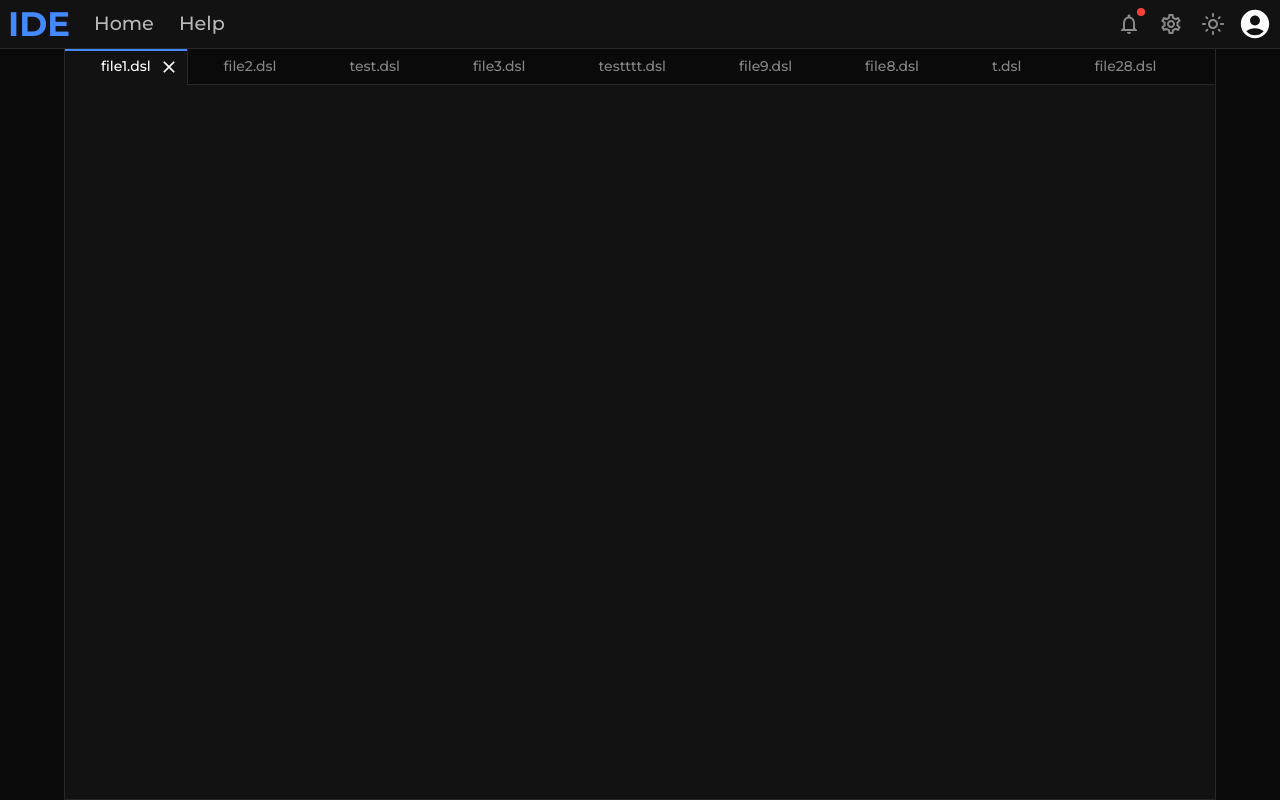
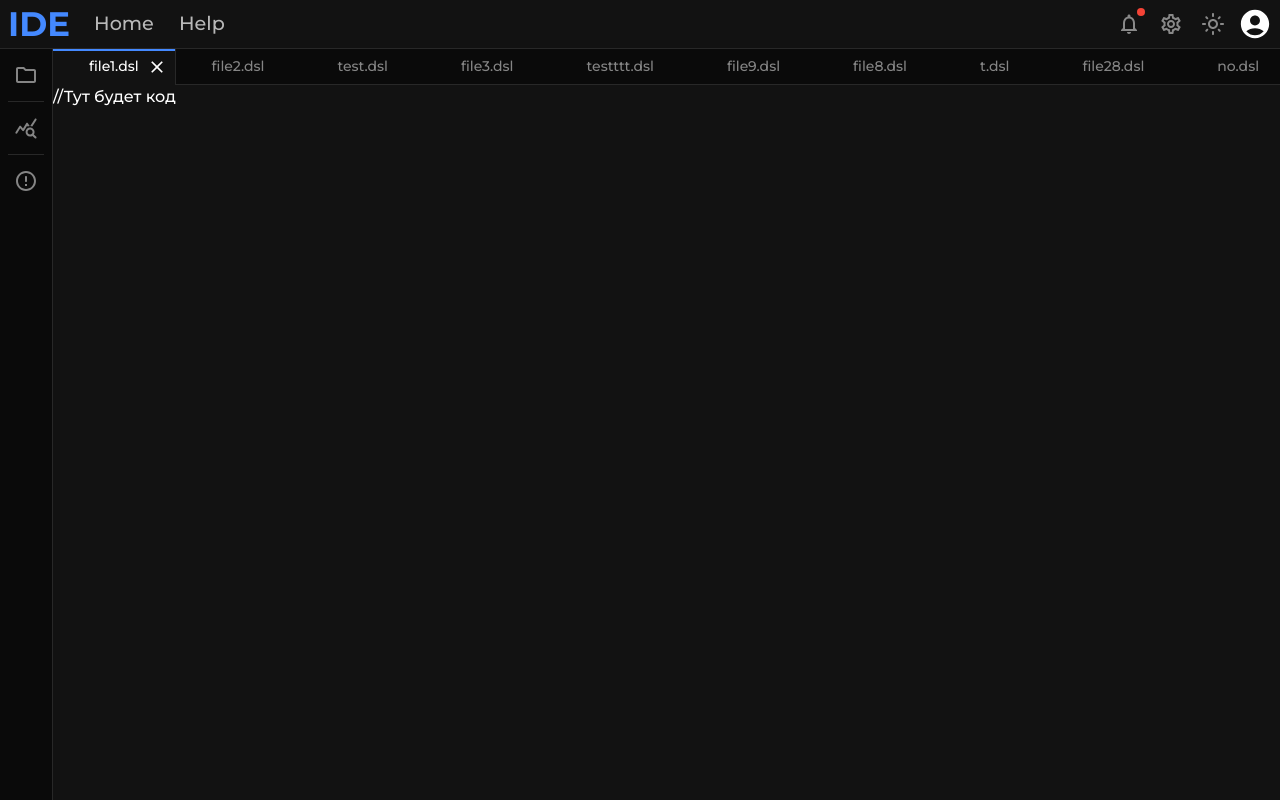
Before and after one commit to Diploma-works/sca-frontend, a React (Create React App) app: page / in a window 1280 px wide. Built offline with nearby package versions, Linux system fonts and the light colour scheme.

Commit message:
Added somewhat working version of left sidebar. Changed appearance of scrollbar across the entire app.

```diff
--- a/src/App.jsx
+++ b/src/App.jsx
@@ -1,10 +1,12 @@
-import { Container, createTheme, CssBaseline, Divider, ThemeProvider } from "@mui/material";
+import { Box, Container, createTheme, CssBaseline, Divider, Stack, ThemeProvider } from "@mui/material";
 import { lightTheme } from "./themes/light";
 import { darkTheme } from "./themes/dark";
 
 import Navbar from "./components/Navbar";
 import Editor from "./components/Editor";
 import { useMemo, useState } from "react";
+import LeftSidebar from "./components/LeftSidebar";
+import RightSidebar from "./components/RightSidebar";
 
 const App = () => {
     const [mode, setMode] = useState("dark");
@@ -21,17 +23,16 @@ const App = () => {
 
     return (
         <ThemeProvider theme={theme}>
-            <CssBaseline/>
+            <CssBaseline enableColorScheme/>
             <Navbar mode={mode} switchMode={switchMode}/>
             <Divider/>
-            <Container sx={{
+            <Stack direction="row" sx={{
                 flex: 1,
-                display: 'flex',
-                flexDirection: 'column',
-                p: 0,
+                overflow: 'hidden',
             }}>
+                <LeftSidebar/>
                 <Editor/>
-            </Container>
+            </Stack>
         </ThemeProvider>
     );
 }
--- a/src/components/Editor.jsx
+++ b/src/components/Editor.jsx
@@ -1,4 +1,4 @@
-import { Box, useTheme } from "@mui/material";
+import { Box, Stack, useTheme } from "@mui/material";
 import { useState } from "react";
 import SortableTabs from "./SortableTabs";
 
@@ -18,20 +18,21 @@ const Editor = () => {
     ]);
 
     return (
-        <>
+        <Stack sx={{
+            flex: 1,
+            overflow: 'hidden',
+        }}>
             <SortableTabs tabs={tabs} setTabs={setTabs}/>
             <Box sx={{
                 flex: 1,
                 overflow: 'auto',
-                border: `thin solid ${theme.palette.divider}`,
-                borderTop: 'none',
                 boxShadow: `0 -1px 0 ${theme.palette.divider}`,
                 bgcolor: 'background.paper',
                 zIndex: 2,
             }}>
-
+                <div style={{ width: 1920, height: 1920}}>//Тут будет код</div>
             </Box>
-        </>
+        </Stack>
     );
 }
 
--- /dev/null
+++ b/src/components/LeftSidebar.jsx
@@ -0,0 +1,161 @@
+import { Box, Button, Divider, Stack, useTheme } from "@mui/material";
+import FolderOutlinedIcon from '@mui/icons-material/FolderOutlined';
+import QueryStatsRoundedIcon from '@mui/icons-material/QueryStatsRounded';
+import ErrorOutlineRoundedIcon from '@mui/icons-material/ErrorOutlineRounded';
+import { useEffect, useRef, useState } from "react";
+
+const buttons = [
+    { label: "Файлы проекта", icon: <FolderOutlinedIcon sx={{ color: 'text.disabled' }}/> },
+    { label: "Статистика", icon: <QueryStatsRoundedIcon sx={{ color: 'text.disabled' }}/> },
+    { label: "Проблемы", icon: <ErrorOutlineRoundedIcon sx={{ color: 'text.disabled' }}/> },
+];
+
+const SidebarButton = ({ value, label, icon, divider, active, onChange }) => {
+    const theme = useTheme();
+
+    // TODO: tooltip
+    return (
+        <>
+            <Button
+                variant={active ? "contained" : "text"}
+                disableElevation
+                color="inherit"
+                sx={{
+                    //bgcolor: 'action.focus',
+                    minWidth: 0,
+                    p: 6 / 8,
+                }}
+                onClick={() => onChange(value)}
+            >
+                {icon}
+            </Button>
+            {divider && <Divider flexItem/>}
+        </>
+    )
+}
+
+const LeftSidebar = () => {
+    const theme = useTheme();
+
+    const [maxWidth, setMaxWidth] = useState(null);
+    const [isResizing, setIsResizing] = useState(false);
+    const [startPos, setStartPos] = useState({ x: 0, width: 0 });
+
+    const [activeValue, setActiveValue] = useState(null);
+
+    const boxRef = useRef(null);
+
+    const onChange = (value) => {
+        setMaxWidth((window.innerWidth) / 2);
+        setActiveValue((prev) => prev === value ? null : value);
+    };
+
+    const handleMouseDown = (e) => {
+        e.preventDefault();
+        setIsResizing(true);
+        setStartPos({ x: e.clientX, width: boxRef.current.offsetWidth });
+        console.log(boxRef.current);
+    }
+
+    const handleMouseMove = (e) => {
+        if (!isResizing) {
+            return;
+        }
+        const newWidth = startPos.width + e.clientX - startPos.x;
+        if (newWidth >= 20 && newWidth <= (window.innerWidth - boxRef.current.offsetLeft)) {
+            setMaxWidth(newWidth); // TODO: подумать над максимальной шириной
+        }
+    }
+
+    const handleMouseUp = () => {
+        setIsResizing(false);
+    }
+
+    const handleTouchStart = (e) => {
+        e.preventDefault();
+        setIsResizing(true);
+        setStartPos({ x: e.touches[0].clientX, width: boxRef.current.offsetWidth });
+    };
+
+    const handleTouchMove = (e) => {
+        if (!isResizing) {
+            return;
+        }
+        const newWidth = startPos.width + e.touches[0].clientX - startPos.x;
+        if (newWidth >= 100) {
+            setMaxWidth(newWidth); // TODO: возможно, есть смысл ограничить размером окна
+        }
+    };
+
+    useEffect(() => {
+        if (isResizing) {
+            window.addEventListener("mousemove", handleMouseMove);
+            window.addEventListener("mouseup", handleMouseUp);
+            window.addEventListener("touchmove", handleTouchMove);
+            window.addEventListener("touchend", handleMouseUp);
+            document.body.style.cursor = "ew-resize";
+        }
+
+        return () => {
+            window.removeEventListener("mousemove", handleMouseMove);
+            window.removeEventListener("mouseup", handleMouseUp);
+            window.removeEventListener("touchmove", handleTouchMove);
+            window.removeEventListener("touchend", handleMouseUp);
+            document.body.style.cursor = "auto";
+        }
+    }, [isResizing, handleMouseMove, handleTouchMove])
+
+    return (
+        <>
+            <Stack spacing={1} alignItems="center" sx={{
+                p: 1,
+                //bgcolor: 'white',
+            }}>
+                {buttons.map((button, index) => (
+                    <SidebarButton
+                        value={index}
+                        key={index}
+                        label={button.label}
+                        icon={button.icon}
+                        divider={index !== buttons.length - 1}
+                        active={activeValue === index}
+                        onChange={onChange}
+                    />
+                ))}
+            </Stack>
+            <Divider orientation="vertical"/>
+            {activeValue !== null &&
+                <>
+                    <Box ref={boxRef} sx={{
+                        overflow: 'auto',
+                        maxWidth: maxWidth,
+                    }}>
+                        {buttons[activeValue]?.label}
+                        <div style={{ width: 1870, height: 1920 }}></div>
+                    </Box>
+                    <Divider orientation="vertical"
+                             sx={{
+                                 position: 'relative',
+                                 cursor: 'ew-resize',
+                                 overflow: 'visible',
+                                 '::before, ::after': {
+                                     zIndex: 1000,
+                                     content: '""',
+                                     position: 'absolute',
+                                     top: 0,
+                                     width: '5px',
+                                     height: '100%',
+                                 },
+                                 '::before': { left: '-5px', },
+                                 '::after': { right: '-6px', },
+                             }}
+                             onMouseDown={handleMouseDown}
+                             onTouchStart={handleTouchStart}
+                    />
+                </>
+            }
+        </>
+    );
+}
+
+export default LeftSidebar;
--- /dev/null
+++ b/src/components/RightSidebar.jsx
@@ -0,0 +1,15 @@
+import { Box } from "@mui/material";
+
+const RightSidebar = () => {
+    return (
+        <Box sx={{
+            width: 360,
+            height: '100%',
+            bgcolor: 'green',
+        }}>
+
+        </Box>
+    );
+}
+
+export default RightSidebar;
--- a/src/components/SortableTabs.jsx
+++ b/src/components/SortableTabs.jsx
@@ -83,11 +83,8 @@ const SortableTabs = ({ tabs, setTabs }) => {
                     scrollButtons
                     allowScrollButtonsMobile
                     sx={{
-                        width: '100%',
                         minHeight: 0,
                         position: 'relative', // нужен для кнопок!
-                        borderLeft: `thin solid ${theme.palette.divider}`,
-                        borderRight: `thin solid ${theme.palette.divider}`,
                         '& .MuiTabs-indicator': {
                             display: 'none',
                         },
@@ -95,7 +92,7 @@ const SortableTabs = ({ tabs, setTabs }) => {
                             '&.Mui-disabled': {
                                 visibility: 'hidden',
                             },
-                            position: 'absolute',
+                            position: 'absolute', // TODO: подумать, что делать с рендерингом кнопок (сейчас периодически пропадают)
                             borderBottom: `thin solid ${theme.palette.divider}`,
                             backdropFilter: 'blur(5px)',
                             height: 36,
--- a/src/themes/dark.js
+++ b/src/themes/dark.js
@@ -1,4 +1,5 @@
 import { createTheme } from "@mui/material";
+import { createColor } from "./utils";
 
 export const darkTheme = createTheme({
     typography: {
@@ -12,6 +13,30 @@ export const darkTheme = createTheme({
         background: {
             default: '#0a0a0a'
         },
+        bg: createColor('#e0e0e0'),
         divider: '#282828',
     },
+    components: {
+        MuiCssBaseline: {
+            styleOverrides: {
+                body: {
+                    scrollbarColor: "#6b6b6b #2b2b2b", // TODO: поправить цвета для FireFox
+                    "&::-webkit-scrollbar, & *::-webkit-scrollbar": {
+                        backgroundColor: 'transparent',
+                        width: 10,
+                        height: 10,
+                    },
+                    "&::-webkit-scrollbar-thumb:hover, & *::-webkit-scrollbar-thumb:hover": {
+                        backgroundColor: 'rgba(255, 255, 255, 0.24)',
+                    },
+                    "&::-webkit-scrollbar-thumb, & *::-webkit-scrollbar-thumb": {
+                        backgroundColor: 'rgba(255, 255, 255, 0.16)',
+                    },
+                    "&::-webkit-scrollbar-corner, & *::-webkit-scrollbar-corner": {
+                        backgroundColor: 'transparent',
+                    },
+                },
+            },
+        },
+    },
 });
--- a/src/themes/light.js
+++ b/src/themes/light.js
@@ -1,4 +1,5 @@
 import { createTheme } from "@mui/material";
+import { createColor } from "./utils";
 
 export const lightTheme = createTheme({
     typography: {
@@ -12,6 +13,7 @@ export const lightTheme = createTheme({
         background: {
             default: '#f5f6fa'
         },
+        bg: createColor('#e0e0e0'),
         text: {
             primary: '#283646',
             secondary: '#5b5d6c',
@@ -19,4 +21,27 @@ export const lightTheme = createTheme({
         },
         divider: '#e0e0e0',
     },
+    components: {
+        MuiCssBaseline: {
+            styleOverrides: {
+                body: {
+                    scrollbarColor: "#6b6b6b #2b2b2b", // TODO: поправить цвета для FireFox
+                    "&::-webkit-scrollbar, & *::-webkit-scrollbar": {
+                        backgroundColor: 'transparent',
+                        width: 10,
+                        height: 10,
+                    },
+                    "&::-webkit-scrollbar-thumb:hover, & *::-webkit-scrollbar-thumb:hover": {
+                        backgroundColor: 'rgba(0, 0, 0, 0.24)',
+                    },
+                    "&::-webkit-scrollbar-thumb, & *::-webkit-scrollbar-thumb": {
+                        backgroundColor: 'rgba(0, 0, 0, 0.16)',
+                    },
+                    "&::-webkit-scrollbar-corner, & *::-webkit-scrollbar-corner": {
+                        backgroundColor: 'transparent',
+                    },
+                },
+            },
+        },
+    },
 });
--- /dev/null
+++ b/src/themes/utils.js
@@ -0,0 +1,5 @@
+import { createTheme } from "@mui/material";
+
+const defaultTheme = createTheme();
+
+export const createColor = (mainColor) => defaultTheme.palette.augmentColor({ color: { main: mainColor } });
```
